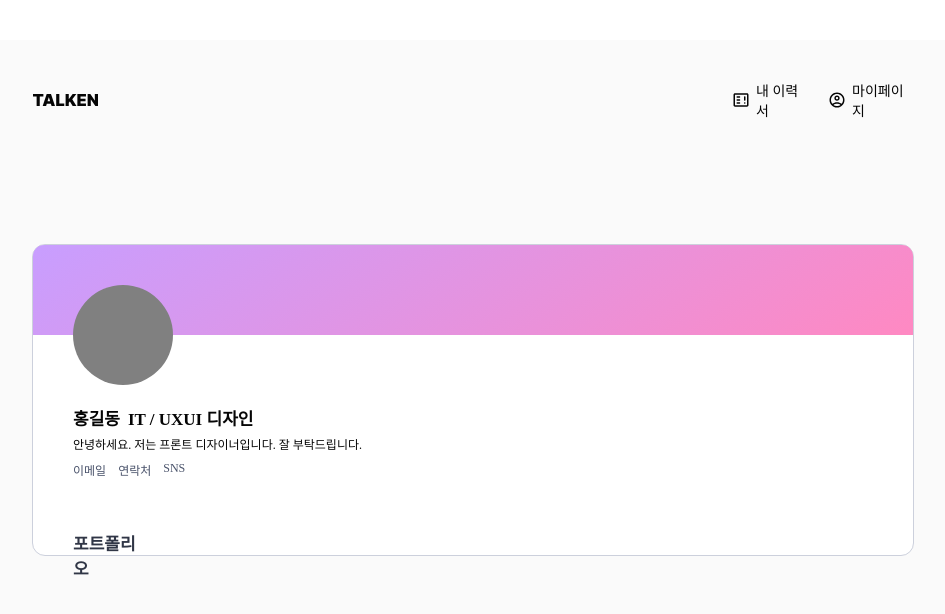
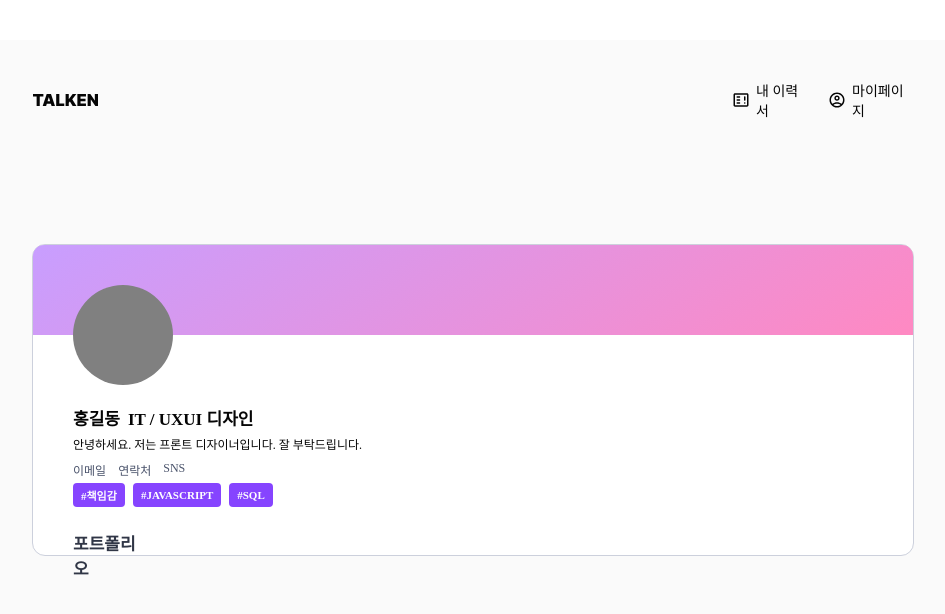
Before and after one commit to starting-front/gunyongbok, a React (Vite) app: page /myportfolio in a window 1280 px wide. Shown: the top 614 px of the page, without its empty margins (167-1112 px from the left). Built offline with nearby package versions, Linux system fonts and the light colour scheme.

Commit message:
feat: 유저 프로필 섹션 완성

```diff
--- /dev/null
+++ b/src/components/Profile/KeyContainer.tsx
@@ -0,0 +1,37 @@
+import { styled } from 'styled-components';
+
+const Container = styled.div`
+  width: fit-content;
+  height: 24px;
+  display: flex;
+  gap: 8px;
+`;
+
+const SmallKey = styled.div`
+  width: fit-content;
+  height: 24px;
+  padding: 6px 8px;
+  box-sizing: border-box;
+  display: flex;
+  justify-content: center;
+  align-items: center;
+  border-radius: 4px;
+  background: #8644ff;
+  color: #fff;
+  font-family: Pretendard;
+  font-size: 11px;
+  font-style: normal;
+  font-weight: 600;
+`;
+
+const KeyContainer = () => {
+  return (
+    <Container>
+      <SmallKey>#책임감</SmallKey>
+      <SmallKey>#JAVASCRIPT</SmallKey>
+      <SmallKey>#SQL</SmallKey>
+    </Container>
+  );
+};
+
+export default KeyContainer;
--- a/src/components/Profile/ProfileContainer.tsx
+++ b/src/components/Profile/ProfileContainer.tsx
@@ -1,5 +1,6 @@
 import { styled } from 'styled-components';
 import UserInfoBox from './UserInfoBox';
+import KeyContainer from './KeyContainer';
 
 const Container = styled.div`
   width: 100%;
@@ -56,6 +57,7 @@ const ProfileContainer = () => {
     <Container>
       <InfoWrapper>
         <UserInfoBox></UserInfoBox>
+        <KeyContainer></KeyContainer>
       </InfoWrapper>
       <TabWrapper>
         <TabText>포트폴리오</TabText>
```
